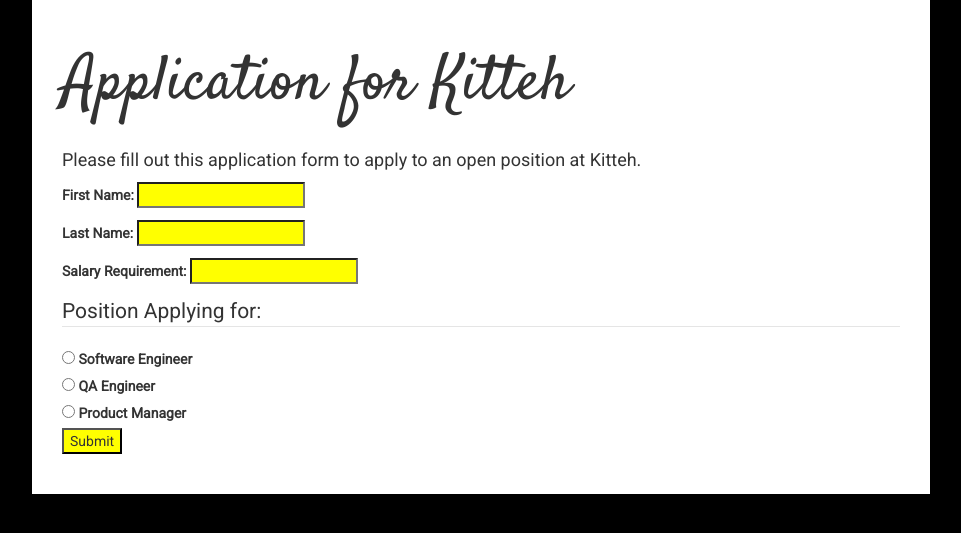
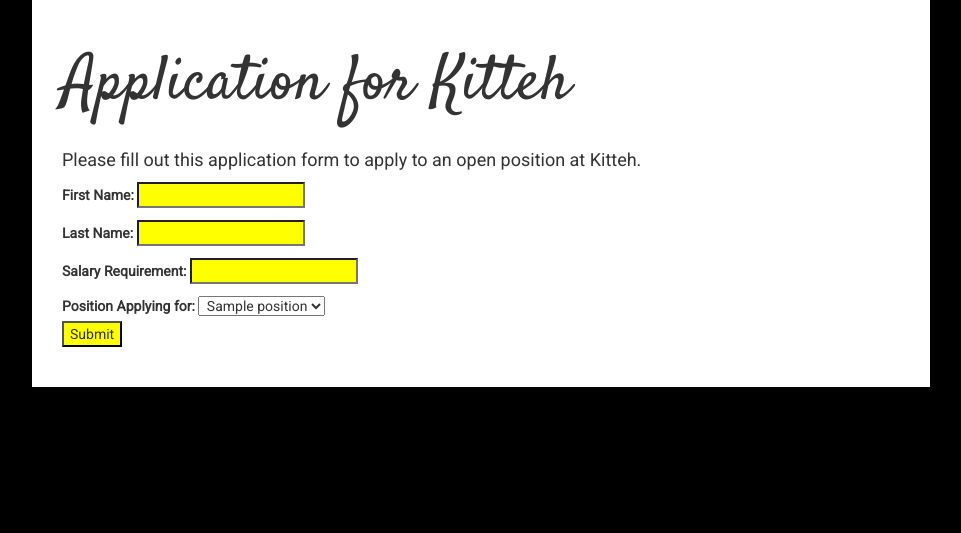
Before and after one commit to jttyeung/hackbright, a Python web app: template problem-sets/flask/templates/application-form.html in a window 1280 px wide. Shown: the part 51-584 px from the top of the page, without its empty margins (19-980 px from the left). Run offline with Jinja, Linux system fonts and the light colour scheme; the template is opened without the code that fills it: most values are stand-ins (such as "Sample title", 1, 10 or a date in 2020); some libraries are stand-ins or nearby versions.

Commit message:
added page rendering logic for a dynamic list of positions available

```diff
--- a/problem-sets/flask/server.py
+++ b/problem-sets/flask/server.py
@@ -18,7 +18,8 @@ def homepage():
 @app.route('/application-form')
 def application_form():
   """Show application form"""
-  return render_template('application-form.html')
+  positions = ["Software Engineer", "QA Engineer", "Product Manager", "Kitteh Master", "Furball Remover"]
+  return render_template('application-form.html', positions=positions)
 
 @app.route('/application-success', methods=['POST'])
 def application_success():
--- a/problem-sets/flask/templates/application-form.html
+++ b/problem-sets/flask/templates/application-form.html
@@ -4,6 +4,10 @@
 {% block heading %}Application for Kitteh{% endblock %}
 
 {% block body %}
+
+
+  {% if positions %}
+
     <h2><span class="description">Please fill out this application form to apply to an open position at Kitteh.</span></h2>
 
     <form action="/application-success" method="POST">
@@ -12,13 +16,24 @@
       <p><label for="lastname">Last Name:&nbsp;</label><input id="lastname" type="text" name="lastname" required></p>
       <p><label for="salaryrequirement">Salary Requirement:&nbsp;</label><input id="salaryrequirement" type="number" name="salaryreq" min="0" required></p>
 
-    <fieldset>
-      <legend>Position Applying for:</legend>
-      <input id="softwareengineer" type="radio" name="position" value="Software Engineer" required><label for="softwareengineer">&nbsp;Software Engineer</label><br>
-      <input id="qaengineer" type="radio" name="position" value="QA Engineer" required><label for="qaengineer">&nbsp;QA Engineer</label><br>
-      <input id="productmanager" type="radio" name="position" value="Product Manager" required><label for="productmanager">&nbsp;Product Manager</label><br>
+        <label for="positionapplying">Position Applying for:</label>
+        <!-- When using a for loop with input type = "radio", I am unable to use a jinja for loop to complete this task because it results in individualized radio buttons. That means I can select multiple radio buttons (positions) on the same form. I ended up having to change this part to a dropdown instead. Is there a way to do it with radio buttons? -->
+          <select id="positionapplying" name="position">
+            {% for position in positions %}
+              <option name="{{ position.lower().replace(' ','') }}" value="{{ position }}">&nbsp;{{ position }}</option>
+            {% endfor %}
+          </select>
       </fieldset>
+      <br>
 
       <p><input type="submit" name="submit" value="Submit"></p>
     </form>
+
+  {% else %}
+
+    <h2>Sorry! There are no Kitteh positions available at this time. Check back later!</h2>
+
+  {% endif %}
+
+
 {% endblock %}
```
Lines whose indentation alone changed are shown as unchanged.
